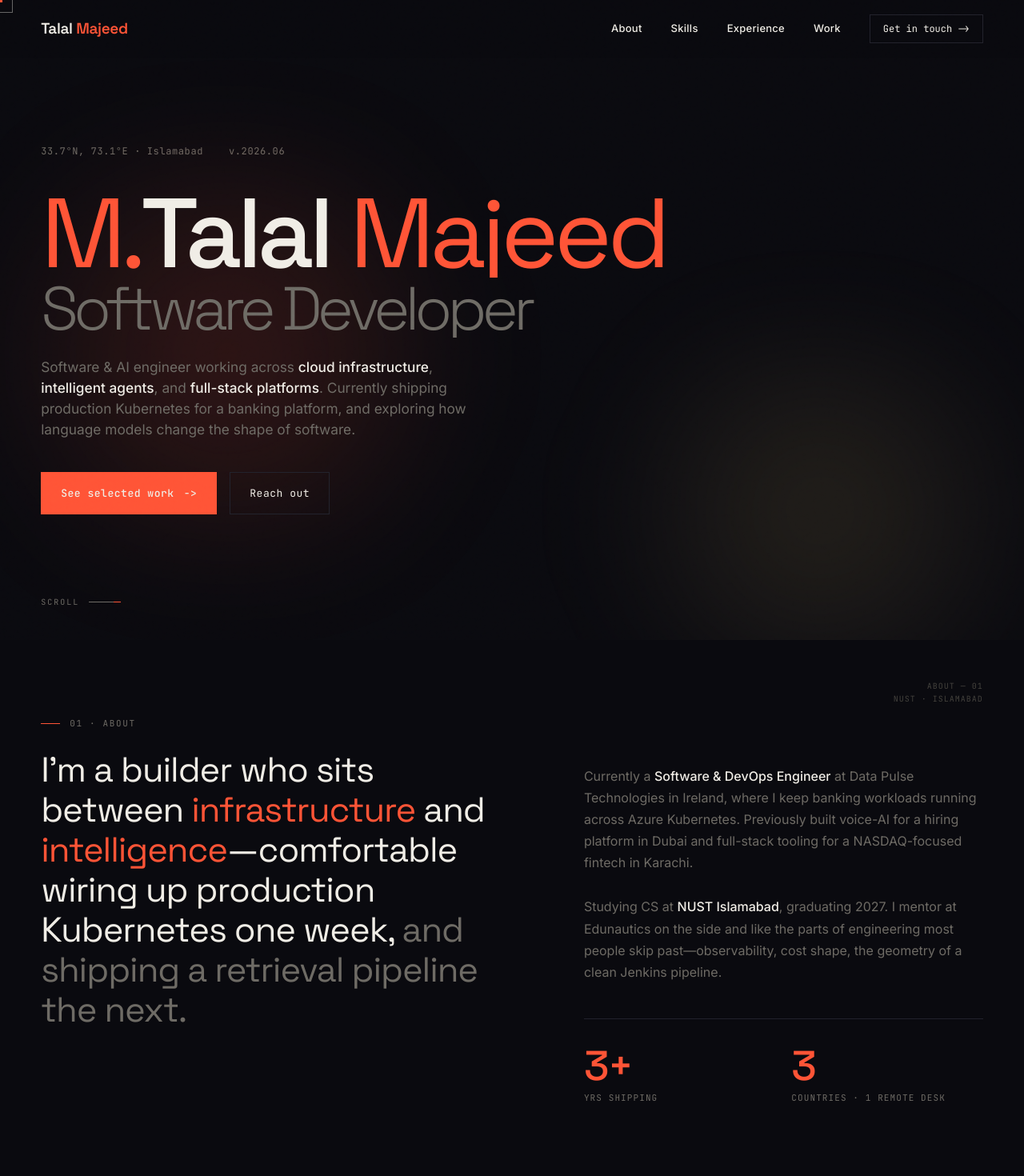
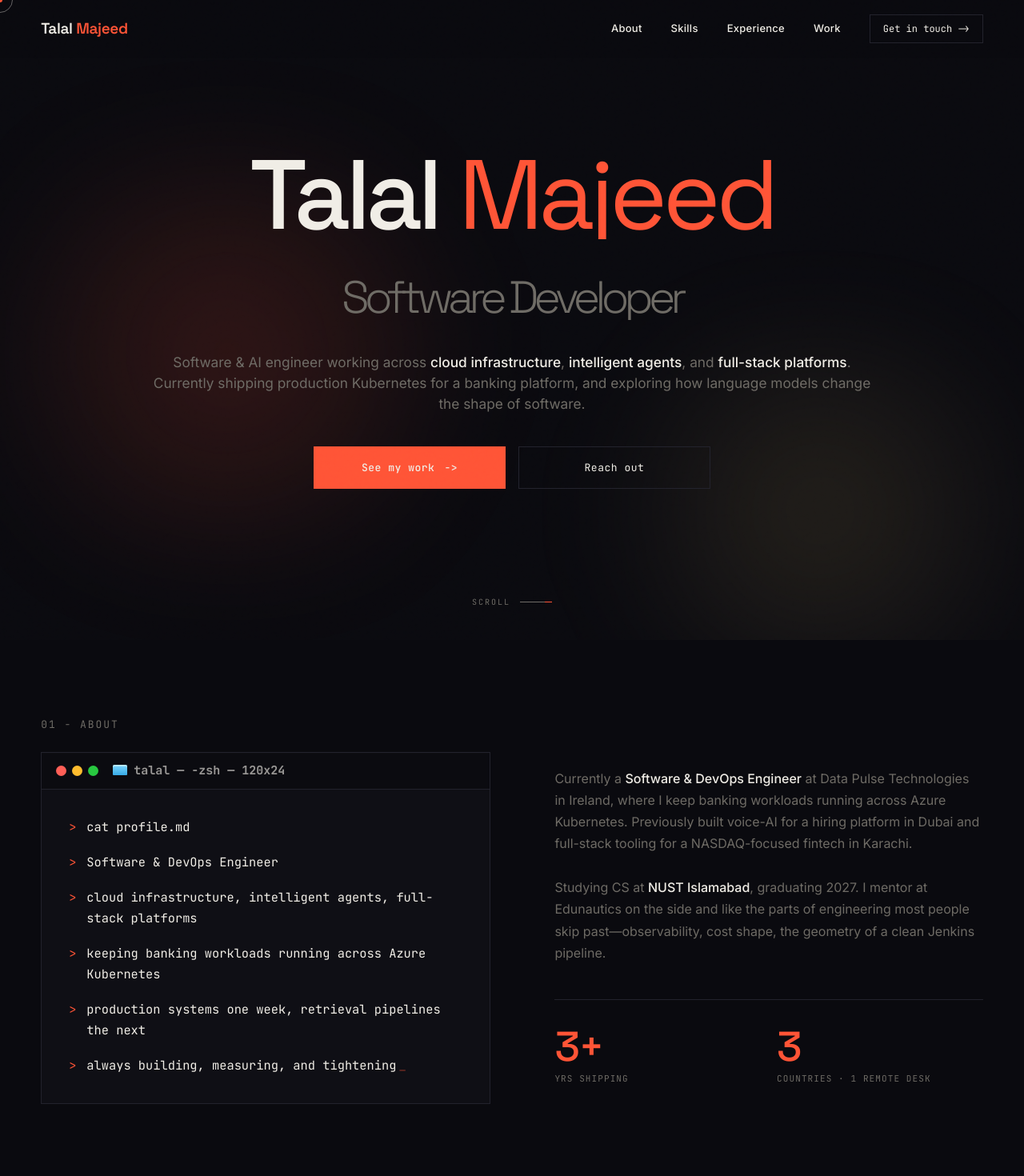
Before and after one commit to TalalMajeed/Website, a Next.js app: page / in a window 1280 px wide. Shown: the top 1470 px of the page at 80% size. Built offline with nearby package versions, Linux system fonts and the light colour scheme.

Commit message:
Design Patch

```diff
--- a/app/globals.css
+++ b/app/globals.css
@@ -84,6 +84,7 @@ body::before {
   top: 0;
   left: 0;
   z-index: 9999;
+  border-radius: 9999px !important;
   pointer-events: none;
   transform: translate(-50%, -50%);
   transition:
@@ -118,15 +119,10 @@ body.hover-link .cursor-dot {
   height: 4px;
 }
 
-.eyebrow::before,
 .footer-col-head::before {
   content: "";
   height: 1px;
   background: var(--accent);
-}
-
-.eyebrow::before {
-  width: 24px;
 }
 
 .footer-col-head::before {
@@ -212,6 +208,115 @@ body.hover-link .cursor-dot {
   animation: slide 2.5s ease-in-out infinite;
 }
 
+.about-terminal {
+  position: relative;
+  min-height: 430px;
+  overflow: hidden;
+  border: 1px solid var(--line);
+  background: var(--ink-2);
+  box-shadow: inset 0 1px 0 rgb(240 237 230 / 4%);
+}
+
+.about-terminal::before {
+  content: none;
+}
+
+.terminal-top {
+  position: relative;
+  z-index: 1;
+  display: flex;
+  align-items: center;
+  gap: 18px;
+  min-height: 46px;
+  border-bottom: 1px solid var(--line);
+  padding: 0 18px;
+  background: rgb(10 10 15 / 72%);
+}
+
+.terminal-controls {
+  display: flex;
+  gap: 7px;
+}
+
+.terminal-controls span {
+  width: 13px;
+  height: 13px;
+  border: 0;
+  border-radius: 9999px !important;
+  background: #ff5f57;
+}
+
+.terminal-controls span:nth-child(2) {
+  background: #febc2e;
+}
+
+.terminal-controls span:nth-child(3) {
+  background: #28c840;
+}
+
+.terminal-title {
+  overflow: hidden;
+  font-family: var(--mono);
+  color: rgb(240 237 230 / 62%);
+  font-size: 15px;
+  font-weight: 700;
+  letter-spacing: 0;
+  text-overflow: ellipsis;
+  white-space: nowrap;
+}
+
+.terminal-title::before {
+  content: "";
+  display: inline-block;
+  width: 18px;
+  height: 13px;
+  margin-right: 8px;
+  vertical-align: -1px;
+  border-radius: 2px 2px 1px 1px !important;
+  background: linear-gradient(#7ed8ff, #37a9e6);
+  box-shadow: inset 0 2px 0 rgb(255 255 255 / 45%);
+}
+
+.terminal-screen {
+  position: relative;
+  z-index: 1;
+  display: grid;
+  gap: 18px;
+  padding: clamp(22px, 3vw, 34px);
+  font-family: var(--mono);
+  font-size: clamp(13px, 1.2vw, 16px);
+  line-height: 1.7;
+}
+
+.terminal-line {
+  display: grid;
+  grid-template-columns: max-content minmax(0, 1fr);
+  gap: 12px;
+  color: var(--text);
+}
+
+.terminal-prompt {
+  opacity: 0;
+  color: var(--accent);
+  letter-spacing: 0.06em;
+}
+
+.terminal-line.active .terminal-prompt {
+  opacity: 1;
+}
+
+.terminal-muted {
+  color: var(--muted);
+}
+
+.about-terminal.typing [data-line].typing::after {
+  content: "_";
+  display: inline-block;
+  margin-left: 3px;
+  color: var(--accent);
+  animation: terminalCursor 0.8s steps(2, start) infinite;
+}
+
 .skills-marquee {
   overflow: hidden;
   position: relative;
@@ -259,14 +364,14 @@ body.hover-link .cursor-dot {
   top: 0;
   left: 50%;
   z-index: 0;
-  width: 1px;
-  transform: translateX(-0.5px);
+  width: 2px;
+  transform: translateX(-1px);
 }
 
 .exp-flow::before {
   content: "";
   bottom: 0;
-  background: var(--line);
+  background: var(--accent);
 }
 
 .exp-spine-live {
@@ -310,13 +415,9 @@ body.hover-link .cursor-dot {
   position: absolute;
   top: 38px;
   width: 0;
-  height: 1px;
-  background: linear-gradient(to right, var(--accent), var(--line));
+  height: 2px;
+  background: var(--accent);
   transition: width 0.9s cubic-bezier(0.22, 1, 0.36, 1) 0.4s;
-}
-
-.exp-card.right::before {
-  background: linear-gradient(to left, var(--accent), var(--line));
 }
 
 .exp-card.left::before {
@@ -580,6 +681,12 @@ body.hover-link .cursor-dot {
   }
 }
 
+@keyframes terminalCursor {
+  50% {
+    opacity: 0;
+  }
+}
+
 @keyframes pulse {
   50% {
     opacity: 0.5;
@@ -599,6 +706,10 @@ body.hover-link .cursor-dot {
 }
 
 @media (max-width: 880px) {
+  .about-terminal {
+    min-height: 360px;
+  }
+
   .exp-flow::before,
   .exp-spine-live {
     left: 24px;
@@ -616,7 +727,7 @@ body.hover-link .cursor-dot {
   .exp-card.right::before {
     left: -36px;
     right: auto;
-    background: linear-gradient(to right, var(--accent), var(--line));
+    background: var(--accent);
   }
 
   .exp-card.in::before {
--- a/app/page.tsx
+++ b/app/page.tsx
@@ -134,10 +134,8 @@ const cases = [
 
 const sectionBase =
   "relative mx-auto max-w-[var(--maxw)] px-[var(--gutter)] py-[clamp(80px,12vh,140px)]";
-const coordClass =
-  "coord absolute right-[var(--gutter)] top-[50px] text-right [font-family:var(--mono)] text-[10px] leading-relaxed tracking-[0.1em] text-[var(--muted-2)]";
 const eyebrowClass =
-  "eyebrow reveal mb-6 flex items-center gap-3 [font-family:var(--mono)] text-[11px] uppercase tracking-[0.15em] text-[var(--muted)]";
+  "eyebrow reveal mb-6 flex items-center gap-3 [font-family:var(--mono)] text-[13px] uppercase tracking-[0.15em] text-[var(--muted)]";
 const sectionTitleClass =
   "section-title reveal mb-[60px] [font-family:var(--display)] text-[clamp(40px,6.4vw,84px)] font-medium leading-none tracking-[-0.04em]";
 
@@ -145,36 +143,29 @@ export default function Home() {
   return (
     <>
       <section
-        className={`${sectionBase} hero relative flex min-h-screen flex-col justify-center overflow-hidden pt-[120px]`}
+        className="hero relative flex min-h-screen w-full flex-col items-center justify-center overflow-hidden px-[var(--gutter)] py-[96px] text-center"
         id="top"
       >
         <div className="hero-glow" />
         <div className="hero-glow b" />
 
-        <div className="hero-meta mb-10 flex flex-wrap gap-8 [font-family:var(--mono)] text-xs tracking-[0.05em] text-[var(--muted)]">
-          <div className="hero-meta-item flex items-center gap-2">
-            33.7°N, 73.1°E · Islamabad
-          </div>
-          <div className="hero-meta-item flex items-center gap-2">v.2026.06</div>
-        </div>
-
-        <h1 className="hero-headline mb-6 [font-family:var(--display)] text-[clamp(50px,9.6vw,146px)] font-medium leading-[0.9] tracking-[-0.05em]">
+        <h1 className="hero-headline mb-10 [font-family:var(--display)] text-[clamp(50px,9.6vw,146px)] font-medium leading-[0.9] tracking-[-0.05em]">
           <span className="line">
             <span className="line-inner">
-              <span className="accent">M.</span>Talal{" "}
+              Talal{" "}
               <span className="accent">Majeed</span>
             </span>
           </span>
-          <span className="line -mt-[0.16em] leading-[0.68]">
+          <span className="line leading-[0.82]">
             <span className="line-inner">
-              <span className="quiet text-[0.62em] font-light leading-[0.95] text-[var(--muted)]">
+              <span className="quiet text-[0.46em] font-light leading-[0.95] text-[var(--muted)]">
                 Software Developer
               </span>
             </span>
           </span>
         </h1>
 
-        <p className="hero-sub mb-10 max-w-[540px] text-[clamp(15px,1.35vw,18px)] leading-[1.5] text-[var(--muted)] [&_strong]:font-medium [&_strong]:text-[var(--text)]">
+        <p className="hero-sub mx-auto mb-10 max-w-[900px] text-[clamp(15px,1.35vw,18px)] leading-[1.5] text-[var(--muted)] [&_strong]:font-medium [&_strong]:text-[var(--text)]">
           Software & AI engineer working across <strong>cloud infrastructure</strong>,{" "}
           <strong>intelligent agents</strong>, and{" "}
           <strong>full-stack platforms</strong>. Currently shipping production
@@ -182,42 +173,64 @@ export default function Home() {
           change the shape of software.
         </p>
 
-        <div className="hero-actions flex flex-wrap gap-4">
-          <Button href="#work" variant="primary">
-            See selected work{" "}
+        <div className="hero-actions flex flex-wrap justify-center gap-4">
+          <Button href="#work" variant="primary" className="w-[240px] justify-center max-[520px]:w-full">
+            See my work{" "}
             <span className="arrow transition-transform duration-300 group-hover:translate-x-1">
               -&gt;
             </span>
           </Button>
-          <Button href="#contact" variant="ghost">
+          <Button href="#contact" variant="ghost" className="w-[240px] justify-center max-[520px]:w-full">
             Reach out
           </Button>
         </div>
 
-        <div className="hero-scroll absolute bottom-10 left-[var(--gutter)] flex items-center gap-3 [font-family:var(--mono)] text-[10px] tracking-[0.2em] text-[var(--muted)]">
+        <div className="hero-scroll absolute bottom-10 left-1/2 flex -translate-x-1/2 items-center gap-3 [font-family:var(--mono)] text-[10px] tracking-[0.2em] text-[var(--muted)]">
           <span>SCROLL</span>
           <span className="line" />
         </div>
       </section>
 
       <section className={sectionBase} id="about">
-        <div className={coordClass}>
-          ABOUT — 01
-          <br />
-          NUST · ISLAMABAD
+        <div className={eyebrowClass}>
+          <span>01 - About</span>
         </div>
-        <div className={eyebrowClass}>
-          <span>01 · About</span>
-        </div>
-        <div className="about-grid grid grid-cols-[1.2fr_1fr] gap-20 max-[880px]:grid-cols-1 max-[880px]:gap-[50px]">
-          <div className="about-thesis reveal [font-family:var(--display)] text-[clamp(28px,3.4vw,46px)] font-normal leading-[1.15] tracking-[-0.025em]">
-            I&apos;m a builder who sits between{" "}
-            <span className="accent">infrastructure</span> and{" "}
-            <span className="accent">intelligence</span>—comfortable wiring up
-            production Kubernetes one week,{" "}
-            <span className="quiet text-[var(--muted)]">
-              and shipping a retrieval pipeline the next.
-            </span>
+        <div className="about-grid grid grid-cols-[1.05fr_1fr] gap-20 max-[880px]:grid-cols-1 max-[880px]:gap-[50px]">
+          <div className="about-terminal reveal" data-terminal>
+            <div className="terminal-top">
+              <div className="terminal-controls" aria-hidden="true">
+                <span />
+                <span />
+                <span />
+              </div>
+              <div className="terminal-title">talal — -zsh — 120x24</div>
+            </div>
+            <div className="terminal-screen" aria-label="About terminal">
+              <div className="terminal-line">
+                <span className="terminal-prompt">&gt;</span>
+                <span data-line="cat profile.md" />
+              </div>
+              <div className="terminal-line">
+                <span className="terminal-prompt">&gt;</span>
+                <span data-line="Software & DevOps Engineer" />
+              </div>
+              <div className="terminal-line">
+                <span className="terminal-prompt">&gt;</span>
+                <span data-line="cloud infrastructure, intelligent agents, full-stack platforms" />
+              </div>
+              <div className="terminal-line">
+                <span className="terminal-prompt">&gt;</span>
+                <span data-line="keeping banking workloads running across Azure Kubernetes" />
+              </div>
+              <div className="terminal-line">
+                <span className="terminal-prompt">&gt;</span>
+                <span data-line="production systems one week, retrieval pipelines the next" />
+              </div>
+              <div className="terminal-line">
+                <span className="terminal-prompt">&gt;</span>
+                <span data-line="always building, measuring, and tightening the loop" />
+              </div>
+            </div>
           </div>
           <div className="about-side flex flex-col gap-7 pt-5">
             <p className="reveal delay-1 text-base leading-[1.7] text-[var(--muted)] [&_strong]:font-medium [&_strong]:text-[var(--text)]">
@@ -257,9 +270,8 @@ export default function Home() {
 
       <section id="skills" className="skills relative mx-auto max-w-full py-[clamp(80px,12vh,140px)]">
         <div className="skills-inner mx-auto max-w-[var(--maxw)] px-[var(--gutter)]">
-          <div className={coordClass}>SKILLS — 02</div>
           <div className={eyebrowClass}>
-            <span>02 · Stack</span>
+            <span>02 - Stack</span>
           </div>
           <h2 className={sectionTitleClass}>
             The tools I <span className="accent">reach for.</span>
@@ -283,22 +295,11 @@ export default function Home() {
             </div>
           </div>
         ))}
-
-        <div className="skills-inner mx-auto max-w-[var(--maxw)] px-[var(--gutter)]">
-          <div className="skills-cats reveal mt-10 flex flex-wrap gap-10 [font-family:var(--mono)] text-[11px] uppercase tracking-[0.12em] text-[var(--muted)]">
-            <span className="text-[var(--accent)]">↳ Strongest:</span>
-            <span>Cloud Infrastructure · DevOps</span>
-            <span>Backend Systems</span>
-            <span>AI Engineering · RAG</span>
-            <span>Full Stack Web</span>
-          </div>
-        </div>
       </section>
 
       <section className={sectionBase} id="experience">
-        <div className={coordClass}>EXPERIENCE — 03</div>
         <div className={eyebrowClass}>
-          <span>03 · Experience</span>
+          <span>03 - Experience</span>
         </div>
         <h2 className={sectionTitleClass}>
           Where I&apos;ve <span className="accent">shipped.</span>
@@ -319,7 +320,7 @@ export default function Home() {
                   </div>
                   <div className="exp-locale text-right [font-family:var(--mono)] text-[10px] tracking-[0.08em] text-[var(--muted)]">
                     {item.locale}
-                    <span className="country block text-[var(--gold)]">
+                    <span className="country block text-[var(--accent)]">
                       {item.country}
                     </span>
                   </div>
@@ -357,9 +358,8 @@ export default function Home() {
       </section>
 
       <section className={sectionBase} id="work">
-        <div className={coordClass}>SELECTED WORK — 04</div>
         <div className={eyebrowClass}>
-          <span>04 · Case Studies</span>
+          <span>04 - Case Studies</span>
         </div>
         <h2 className={sectionTitleClass}>
           Three things I&apos;ve <span className="accent">built recently.</span>
@@ -387,7 +387,7 @@ export default function Home() {
                   {item.num}
                 </div>
                 {item.status ? (
-                  <div className="case-status shipped border border-[rgb(232_199_122_/_30%)] bg-[rgb(232_199_122_/_10%)] px-2.5 py-1 [font-family:var(--mono)] text-[10px] uppercase tracking-[0.1em] text-[var(--gold)]">
+                  <div className="case-status shipped border border-[rgb(255_84_54_/_30%)] bg-[rgb(255_84_54_/_10%)] px-2.5 py-1 [font-family:var(--mono)] text-[10px] uppercase tracking-[0.1em] text-[var(--accent)]">
                     {item.status}
                   </div>
                 ) : null}
@@ -419,20 +419,12 @@ export default function Home() {
       </section>
 
       <section id="activity" className={`${sectionBase} activity`}>
-        <div className={coordClass}>ACTIVITY — 05</div>
         <div className={eyebrowClass}>
-          <span>05 · Activity</span>
+          <span>05 - Activity</span>
         </div>
         <h2 className={sectionTitleClass}>
           A year of <span className="accent">commits.</span>
         </h2>
-
-        <div className="activity-meta reveal mb-10 flex flex-wrap gap-8 [font-family:var(--mono)] text-xs tracking-[0.04em] text-[var(--muted)] [&_strong]:font-medium [&_strong]:text-[var(--text)]">
-          <span>
-            <span className="accent-num font-semibold text-[var(--accent)]">1994</span> Contributions
-          </span>
-        </div>
-
         <div className="contrib-card reveal delay-1 overflow-hidden border border-[var(--line)] bg-[var(--ink-2)] p-8 max-[640px]:p-5">
           <div className="contrib-card-head mb-7 flex flex-wrap items-center justify-between gap-4">
             <div className="label [font-family:var(--mono)] text-[11px] uppercase tracking-[0.1em] text-[var(--muted)]">
@@ -461,12 +453,11 @@ export default function Home() {
         id="contact"
         className={`${sectionBase} contact py-[clamp(80px,12vh,160px)] text-left`}
       >
-        <div className={coordClass}>CONTACT — 06</div>
         <div className={eyebrowClass}>
-          <span>06 · Contact</span>
+          <span>06 - Contact</span>
         </div>
         <h1 className="contact-headline reveal mb-[50px] [font-family:var(--display)] text-[clamp(40px,6.8vw,96px)] font-medium leading-[0.98] tracking-[-0.04em]">
-          Have something <span className="accent">worth building?</span>
+          Have something <br /><span className="accent">worth building?</span>
           <br />
           <span className="quiet font-light text-[var(--muted-2)]">
             Let&apos;s talk.
--- a/components/layout/header.tsx
+++ b/components/layout/header.tsx
@@ -23,13 +23,14 @@ export function Header() {
 
   return (
     <header
-      className={`header fixed inset-x-0 top-0 z-[100] flex items-center justify-between border-b px-[var(--gutter)] py-[18px] backdrop-blur-[14px] transition-colors duration-300 ${
+      className={`header fixed inset-x-0 top-0 z-[100] border-b backdrop-blur-[14px] transition-colors duration-300 ${
         scrolled
           ? "border-[var(--line)] bg-[rgb(10_10_15_/_80%)]"
           : "border-transparent bg-[rgb(10_10_15_/_55%)]"
       }`}
       id="header"
     >
+      <div className="mx-auto flex w-full max-w-[var(--maxw)] items-center justify-between px-[var(--gutter)] py-[18px]">
         <a
           href="#top"
           className="brand [font-family:var(--display)] text-[19px] font-semibold tracking-[-0.02em] max-[780px]:text-base"
@@ -52,6 +53,7 @@ export function Header() {
             Get in touch <span aria-hidden="true">-&gt;</span>
           </Button>
         </nav>
+      </div>
     </header>
   );
 }
--- a/components/ui/newsletter.tsx
+++ b/components/ui/newsletter.tsx
@@ -4,7 +4,7 @@ import { FormEvent, useState } from "react";
 import { Button } from "@/components/ui/button";
 
 export function Newsletter() {
-  const [note, setNote] = useState("// Unsubscribe anytime. No tracking pixels.");
+  const [note, setNote] = useState("Unsubscribe anytime.");
   const [isSuccess, setIsSuccess] = useState(false);
 
   function handleSubmit(event: FormEvent<HTMLFormElement>) {
@@ -17,7 +17,7 @@ export function Newsletter() {
       return;
     }
 
-    setNote(`// Got it — ${email} is on the list.`);
+    setNote(`Got it! you are on the list.`);
     setIsSuccess(true);
     form.reset();
   }
@@ -47,7 +47,7 @@ export function Newsletter() {
         </Button>
       </form>
       <div
-        className={`newsletter-note mt-3.5 [font-family:var(--mono)] text-[10px] tracking-[0.05em] ${
+        className={`newsletter-note mt-3.5 [font-family:var(--mono)] text-sm leading-relaxed tracking-[0.05em] ${
           isSuccess ? "text-[var(--green)]" : "text-[var(--muted-2)]"
         }`}
       >
```
Also changed, not shown: components/layout/cursor.tsx (+72 -0 lines). Lines whose indentation alone changed are shown as unchanged.
